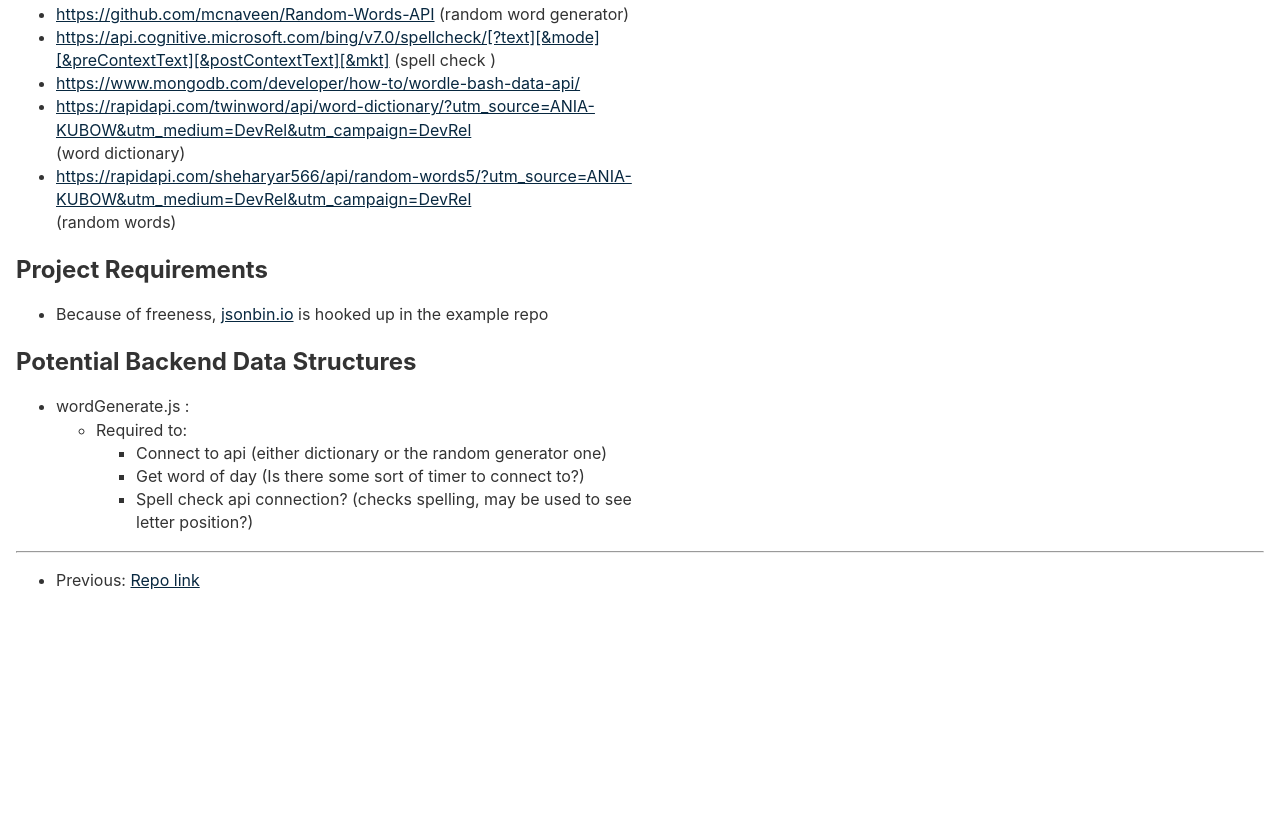
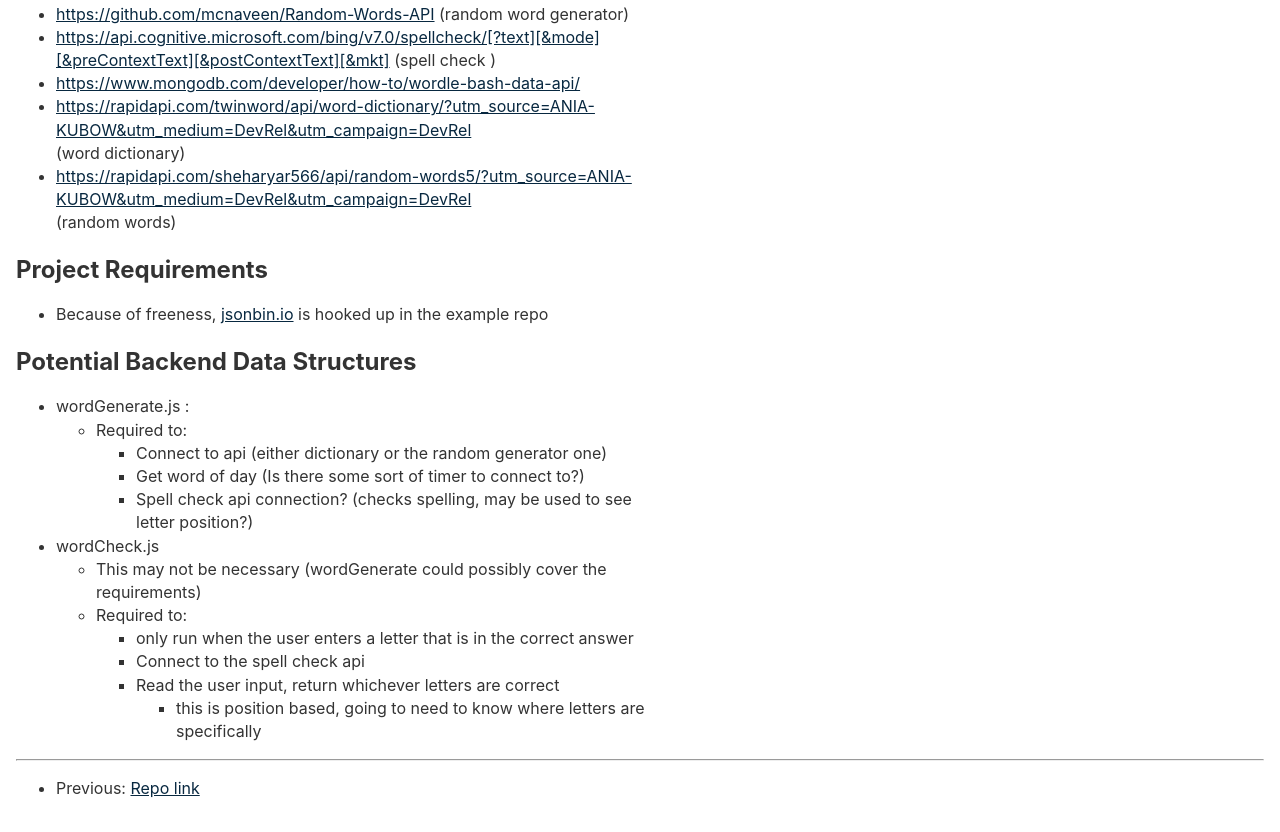
Before and after one commit to kfo5087/TeamNotes, an Eleventy site: page posts/sundaycheck2.md in a window 1280 px wide. Shown: the part 1642-2474 px from the top of the page. Before the commit the page ends 2266 px from the top, so only its background shows below. Built offline with nearby package versions, Linux system fonts and the light colour scheme; Eleventy itself is replaced by a stand-in of ours; files that its build step writes are made by us from their sources.

Commit message:
Added some backend notes

```diff
--- a/posts/sundaycheck2.md
+++ b/posts/sundaycheck2.md
@@ -45,3 +45,10 @@
     - Connect to api (either dictionary or the random generator one)
     - Get word of day (Is there some sort of timer to connect to?)
     - Spell check api connection? (checks spelling, may be used to see letter position?)
+- wordCheck.js
+  - This may not be necessary (wordGenerate could possibly cover the requirements)
+  - Required to:
+      - only run when the user enters a letter that is in the correct answer
+      - Connect to the spell check api
+      - Read the user input, return whichever letters are correct
+          - this is position based, going to need to know where letters are specifically
```
